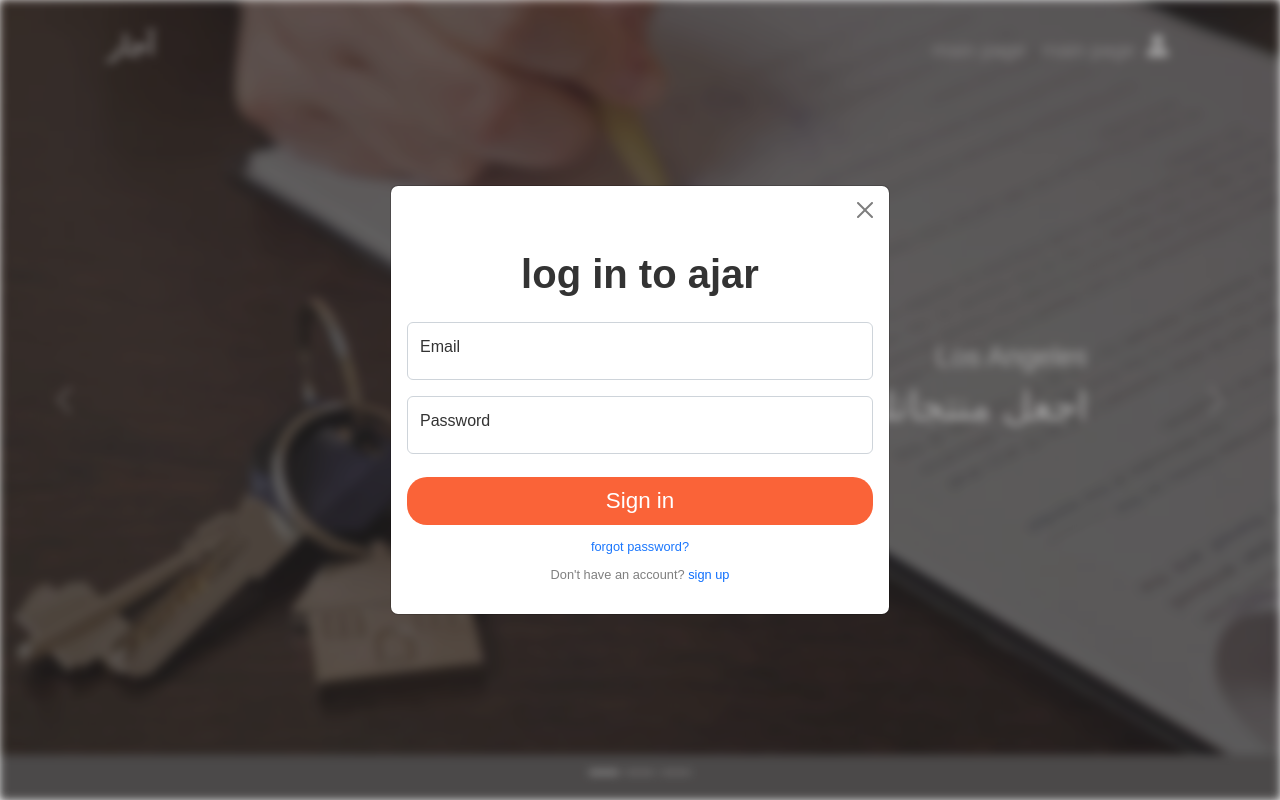
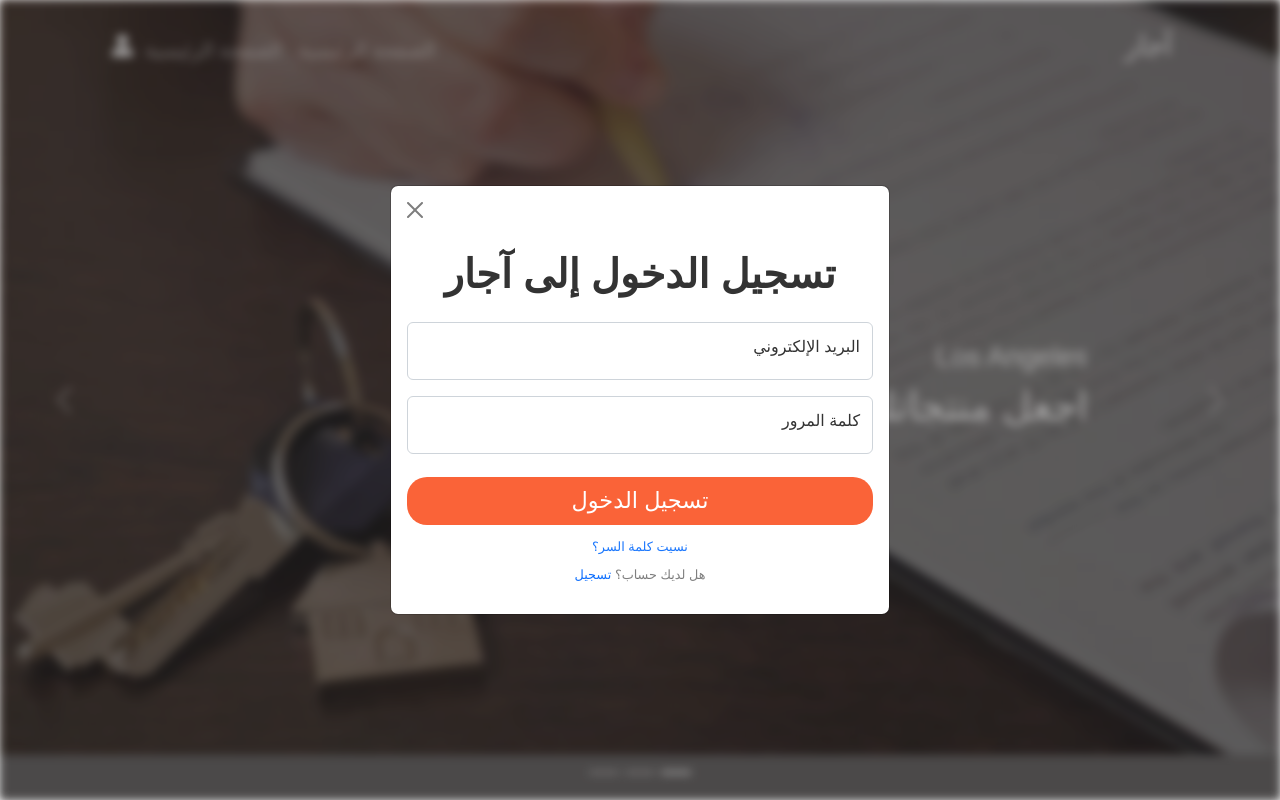
Before and after one commit to ahmad-nazzal/Web-Project, a PHP site: page /html/index.html in a window 1280 px wide, after a click that opens the changed part. Run offline with PHP 8.4, Linux system fonts and the light colour scheme; some libraries are stand-ins or nearby versions.

Commit message:
convert to arabic

```diff
--- a/css/Header-sectionHero.css
+++ b/css/Header-sectionHero.css
@@ -36,7 +36,9 @@ body.modal-open .bg,
   filter: blur(5px);
   background-color: #3b3939d9;
 }
-
+#floatingInput {
+  text-align: right;
+}
 .remove-separator-modal {
   border: 0;
 }
--- a/html/index.html
+++ b/html/index.html
@@ -1,5 +1,5 @@
 <!DOCTYPE html>
-<html lang="en">
+<html lang="ar" dir="rtl">
   <head>
     <meta charset="UTF-8" />
     <meta http-equiv="X-UA-Compatible" content="IE=edge" />
@@ -11,7 +11,10 @@
     />
     <script src="https://cdn.jsdelivr.net/npm/bootstrap@5.2.1/dist/js/bootstrap.bundle.min.js"></script>-->
 
-    <link rel="stylesheet" href="../css/style.css" />
+    <link
+      rel="stylesheet"
+      href="../node_modules/bootstrap/dist/css/bootstrap.rtl.min.css"
+    />
     <link
       rel="stylesheet"
       href="../node_modules/bootstrap-icons/font/bootstrap-icons.css"
@@ -43,7 +46,9 @@
             ></button>
           </div>
           <div class="modal-body">
-            <h1 class="color-333 text-center bold pb-3 bold">log in to ajar</h1>
+            <h1 class="color-333 text-center bold pb-3 bold">
+              تسجيل الدخول إلى آجار
+            </h1>
             <div class="form-floating mb-3">
               <input
                 type="email"
@@ -51,7 +56,9 @@
                 id="floatingInput"
                 placeholder="name@example.com"
               />
-              <label for="floatingInput" class="color-333">Email</label>
+              <label for="floatingInput" class="color-333"
+                >البريد الإلكتروني</label
+              >
             </div>
             <div class="form-floating">
               <input
@@ -60,15 +67,17 @@
                 id="floatingPassword"
                 placeholder="Password"
               />
-              <label for="floatingPassword" class="color-333">Password</label>
+              <label for="floatingPassword" class="color-333"
+                >كلمة المرور</label
+              >
             </div>
-            <button type="button" class="btn sign-in-btnn">Sign in</button>
+            <button type="button" class="btn sign-in-btnn">تسجيل الدخول</button>
             <p class="text-center pt-3">
-              <a class="forgot-password" href="#">forgot password?</a>
+              <a class="forgot-password" href="#">نسيت كلمة السر؟</a>
             </p>
             <p class="text-black-50 text-center">
-              Don't have an account?
-              <a href="#" class="sign-up-btnn">sign up </a>
+              هل لديك حساب؟
+              <a href="#" class="sign-up-btnn">تسجيل</a>
             </p>
           </div>
         </div>
@@ -81,10 +90,10 @@
             <a class="navbar-brand" href="#"><h3>آجار</h3></a>
             <ul class="navbar-nav h5">
               <li class="nav-item">
-                <a class="nav-link" href="#">main page</a>
+                <a class="nav-link" href="#">الصفحة الرئيسية</a>
               </li>
               <li class="nav-item">
-                <a class="nav-link" href="#">main page</a>
+                <a class="nav-link" href="#">الصفحة الرئيسية </a>
               </li>
               <li class="nav-item">
                 <i
```
Also changed, not shown: 1 other file.
